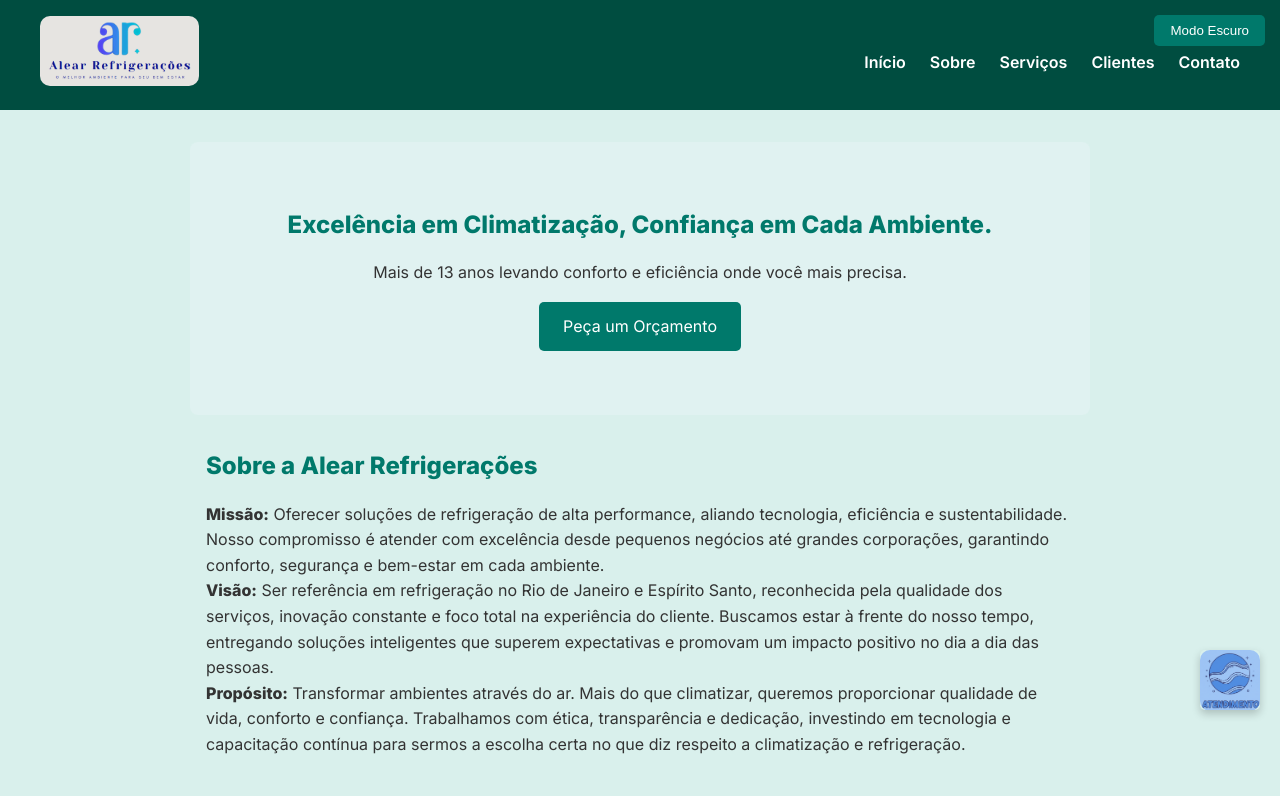
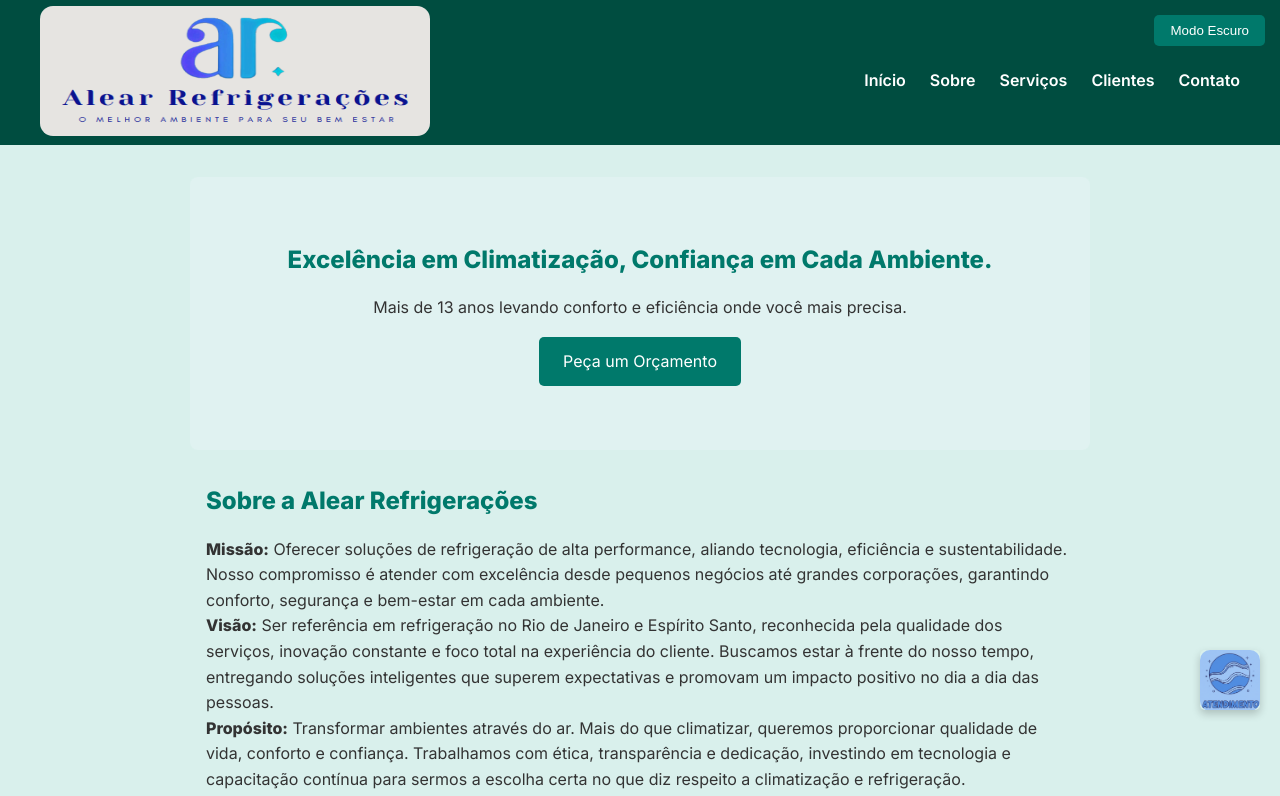
Before and after one commit to walterdyna/Alear-Refrigera-es, a plain HTML site: page index.html in a window 1280 px wide. Shown: the top 796 px of the page. Drawn offline with Linux system fonts and the light colour scheme.

Commit message:
ajuste de logo

```diff
--- a/index.html
+++ b/index.html
@@ -45,7 +45,7 @@
   <header>
     <nav class="navbar">
       <div class="logo">
-        <img class="logo-img" src="./assets/logo-alear.png.png" alt="Alear Refrigerações" />
+        <img class="logo-img" src="./assets/logo-alear.png" alt="Alear Refrigerações" />
       </div>
       <input type="checkbox" id="menu-toggle" />
       <label for="menu-toggle" class="menu-icon">☰</label>
--- a/styles.css
+++ b/styles.css
@@ -51,7 +51,12 @@ body.dark-mode header {
 }
 
 .logo-img {
-  width: 120px;
+  width: 300px !important;
+  height: 100px !important;
+  transform: scale(1.3);
+  transform-origin: left center;
+  transition: transform 0.3s ease;
+  margin-top: 5px;
 }
 
 .menu {
```
Also changed, not shown: assets/logo-alear.png (renamed from assets/logo-alear.png.png), assets/logo-alear2.png (added).
